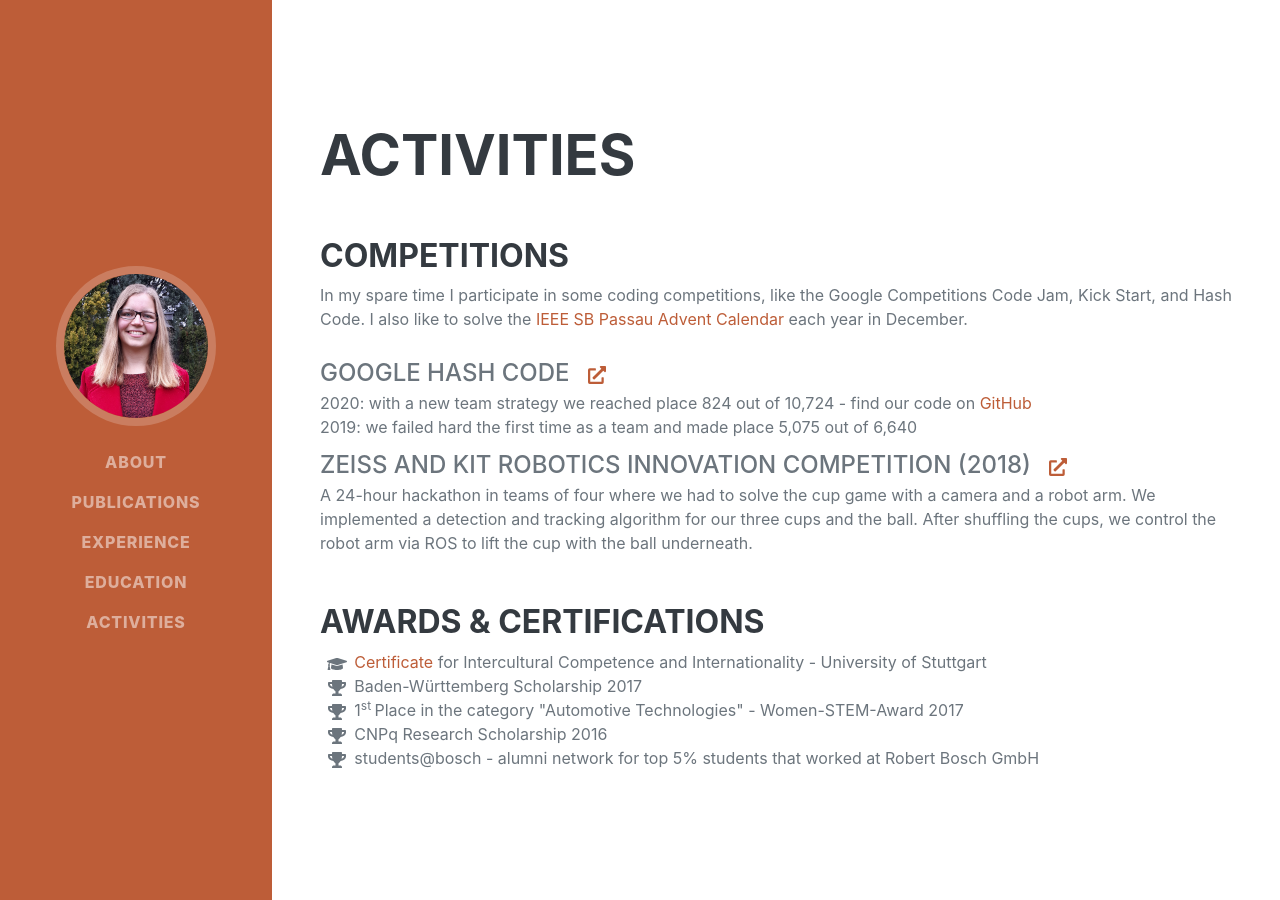
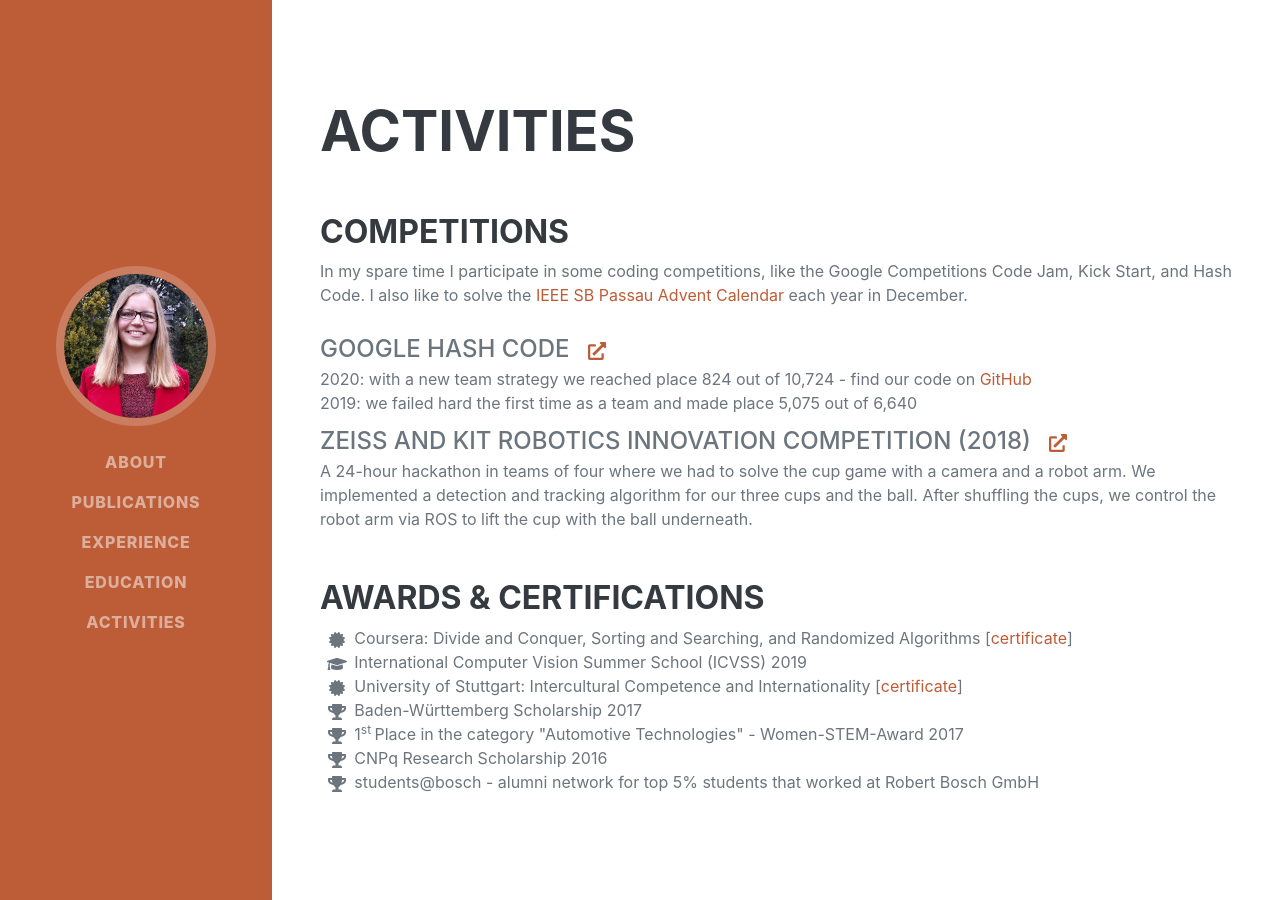
Before and after one commit to ltriess/ltriess.github.io, a Jekyll site: the page built from index.md, in a window 1280 px wide and 900 px high, scrolled down 5840 px. Built offline with Jekyll 4.4.1, drawn with Linux system fonts in a browser that asks for light colours; nearby versions of some CDN libraries; some web fonts are replaced.

Commit message:
Update certificates

```diff
--- a/_sections/04_activities.html
+++ b/_sections/04_activities.html
@@ -42,7 +42,9 @@ order: 4
     <div class="flex-grow-1">
         <h3>Awards & Certifications</h3>
             <ul class="fa-ul mb-0">
-                <li><span class="fa-li"><i class="fas fa-graduation-cap"></i></span><a target="_blank" href="assets/pdf/cert_intercultural.pdf">Certificate</a> for Intercultural Competence and Internationality - University of Stuttgart</li>
+                <li><span class="fa-li"><i class="fas fa-certificate"></i></span>Coursera: Divide and Conquer, Sorting and Searching, and Randomized Algorithms [<a target="_blank" href="https://coursera.org/share/c8eab5760edc702879e8916d588c8a37">certificate</a>]</li>
+                <li><span class="fa-li"><i class="fas fa-graduation-cap"></i></span>International Computer Vision Summer School (ICVSS) 2019</li>
+                <li><span class="fa-li"><i class="fas fa-certificate"></i></span>University of Stuttgart: Intercultural Competence and Internationality [<a target="_blank" href="assets/pdf/cert_intercultural.pdf">certificate</a>]</li>
                 <li><span class="fa-li"><i class="fas fa-trophy"></i></span>Baden-Württemberg Scholarship 2017</li>
                 <li><span class="fa-li"><i class="fas fa-trophy"></i></span>1<sup>st </sup>Place in the category "Automotive Technologies" - Women-STEM-Award 2017</li>
                 <li><span class="fa-li"><i class="fas fa-trophy"></i></span>CNPq Research Scholarship 2016</li>
```
